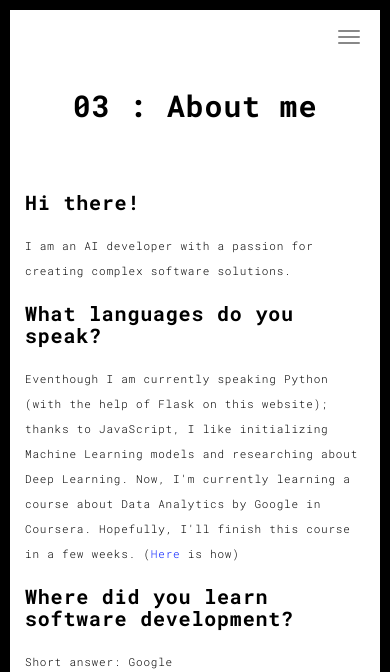
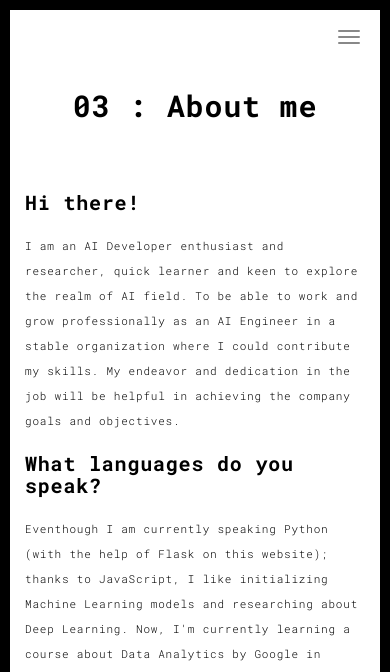
Before and after one commit to alinh99/Porfolio, a Flask app: page /about.html in a window 390 px wide. Shown: the top 672 px of the page. Run offline with Flask 2, Linux system fonts and the light colour scheme; some libraries are stand-ins or nearby versions.

Commit message:
fix code

```diff
--- a/templates/about.html
+++ b/templates/about.html
@@ -63,8 +63,13 @@
                 <div class="col-xs-12 col-md-6">
                   <h3>Hi there!</h3>
                   <p>
-                    I am an AI developer with a passion for creating
-                    complex software solutions.
+                    I am an AI Developer enthusiast and researcher,
+                    quick learner and keen to explore the realm of
+                    AI field. To be able to work and grow
+                    professionally as an AI Engineer in a stable
+                    organization where I could contribute my skills. My
+                    endeavor and dedication in the job will be helpful in
+                    achieving the company goals and objectives.
                   </p>
                   <h3>What languages do you speak?</h3>
                   <p>
@@ -88,10 +93,13 @@
                     for hours with only one cup of coffee.
                   </p>
                 </div>
-                <div class="col-xs-12 col-md-5" style="padding: 40px;">
+                <!-- <div class="col-xs-12 col-md-5" style="padding: 40px;">
                   <img
                     src="https://firebasestorage.googleapis.com/v0/b/portfolio-flask.appspot.com/o/profil.jpg?alt=media&token=72b30c0f-3083-4391-889c-f0beed5a901c"
                     class="img-responsive" alt="" />
+                </div> -->
+                <div class="col-xs-12 col-md-6" style="padding-left: 10%;">
+                  <img src="../static/assets/images/image.jpg" alt="" srcset="" width="400px" class="img-responsive" style="border-radius: 50%;">
                 </div>
               </div>
             </div>
--- a/templates/contact.html
+++ b/templates/contact.html
@@ -114,12 +114,12 @@
                     </div>
                     <div class="col-md-5 address-container">
                       <ul class="list-unstyled">
-                        <!-- <li>
+                        <li>
                           <span class="fa-icon">
                             <i class="fa fa-phone" aria-hidden="true"></i>
                           </span>
-                          + 33 9 07 45 12 65
-                        </li> -->
+                          0937739735
+                        </li>
                         <li>
                           <span class="fa-icon">
                             <i class="fa fa-at" aria-hidden="true"></i>
--- a/templates/index.html
+++ b/templates/index.html
@@ -58,7 +58,7 @@
             <div class="text-content">
               <h1>
                 <span id="typed-strings">
-                  <span>Hello!</span>
+                  <span>Hello! <br>Welcome To My Porfolio!!!</span>
                   <span>I'm Nguyễn Hoàng Lĩnh</span>
                   <span>AI Developer</span>
                   <!-- <span>Working as a Freelancer</span> -->
--- a/templates/thankyou.html
+++ b/templates/thankyou.html
@@ -23,7 +23,7 @@
       href="{{ url_for('static', filename='assets/favicon.ico') }}"
       rel="icon"
     />
-    <title>Title page</title>
+    <title>Porfolio</title>
 
     <link
       type="text/css"
```
Also changed, not shown: static/assets/images/image.jpg (added), static/main.js.
